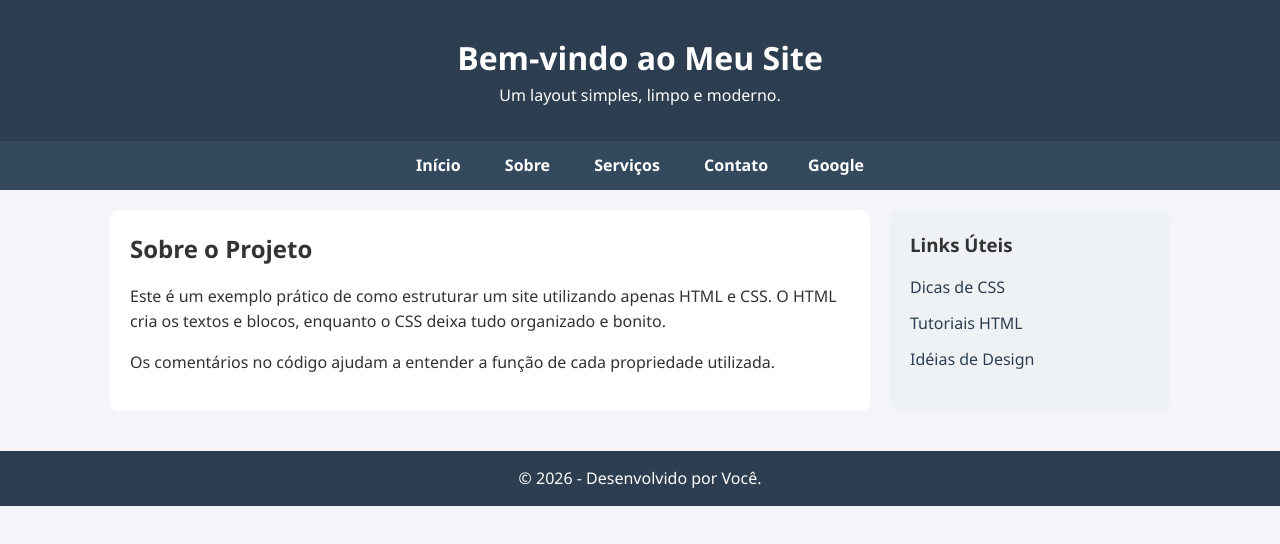
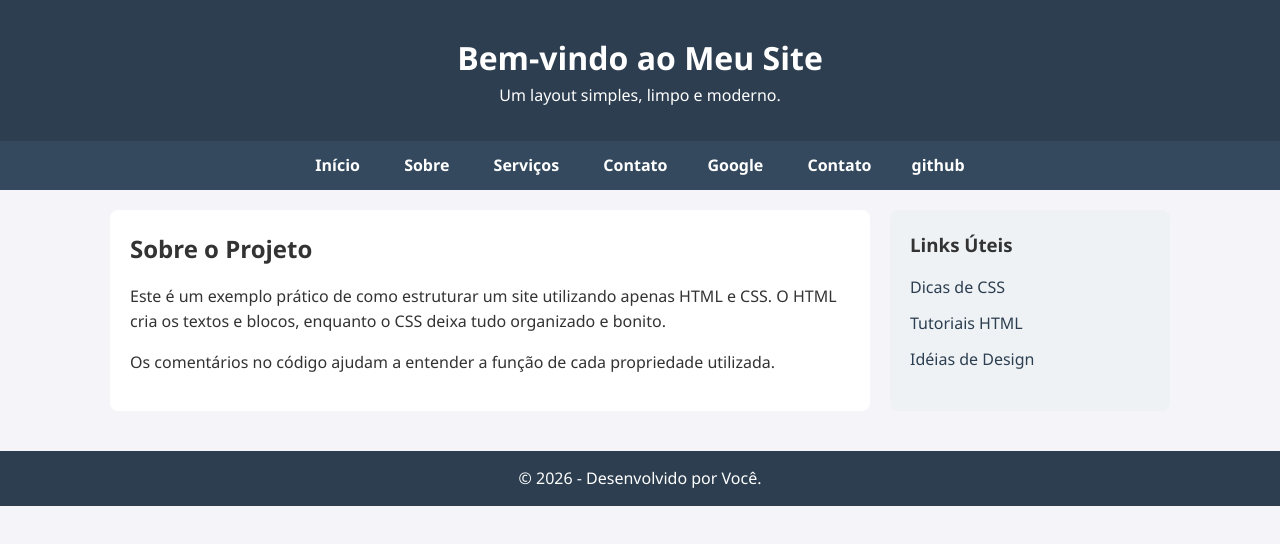
Before and after one commit to mjfs2024/site-modelo, a plain HTML site: page index.html in a window 1280 px wide. Drawn offline with Linux system fonts and the light colour scheme.

Commit message:
mudanças

```diff
--- a/index.html
+++ b/index.html
@@ -17,7 +17,8 @@
         <a href="#">Início</a>
         <a href="#">Sobre</a>
         <a href="#">Serviços</a>
-        <a href="(44)99945-2945">Contato</a><a href="https://google.com" target="_blank">Google</a>
+        <a href="#"">Contato</a><a href="" target="_blank">Google</a>
+        <a href="#"">Contato</a><a href="" target="_blank">github</a>
     </nav>
 
     <main class="container">
```
